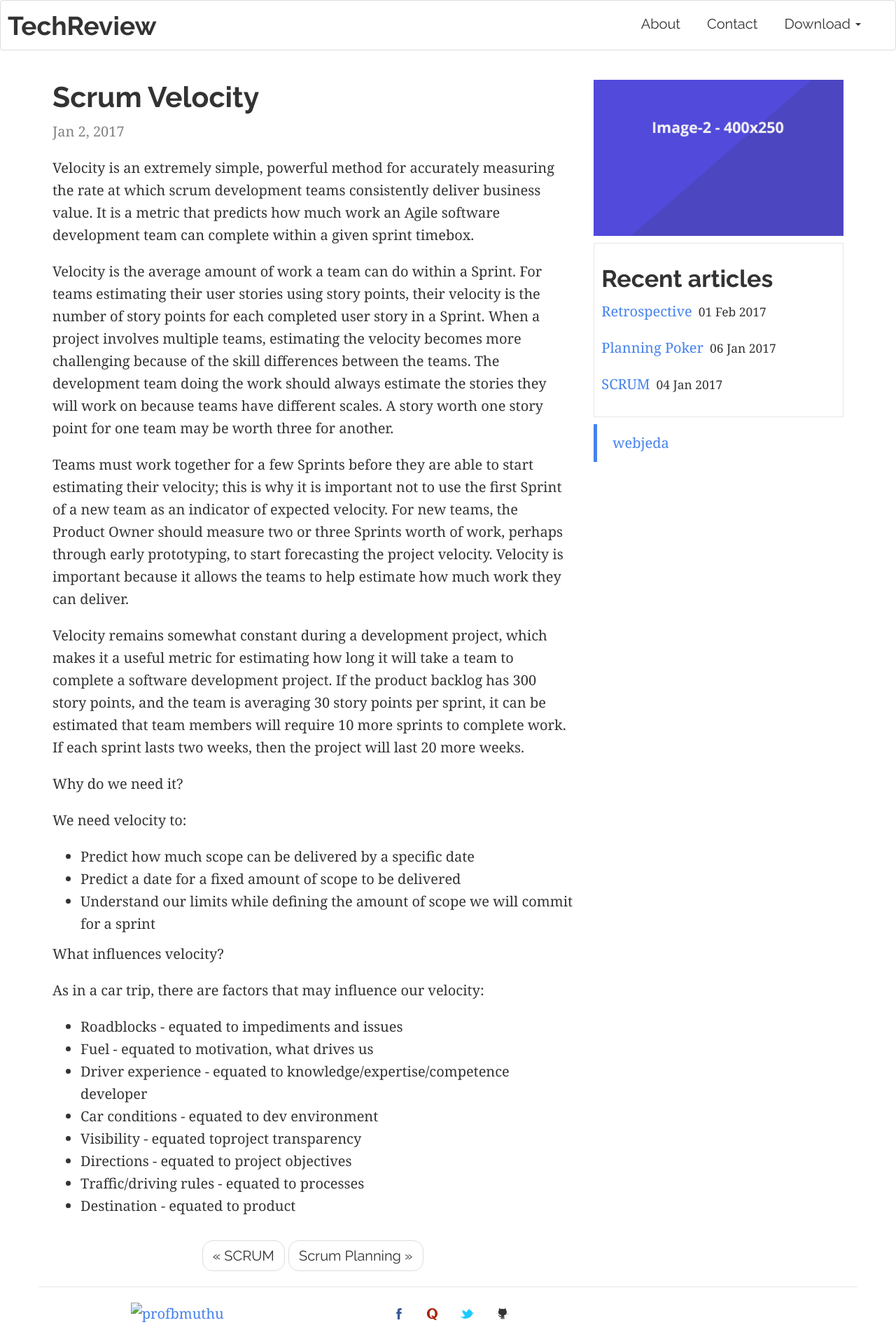
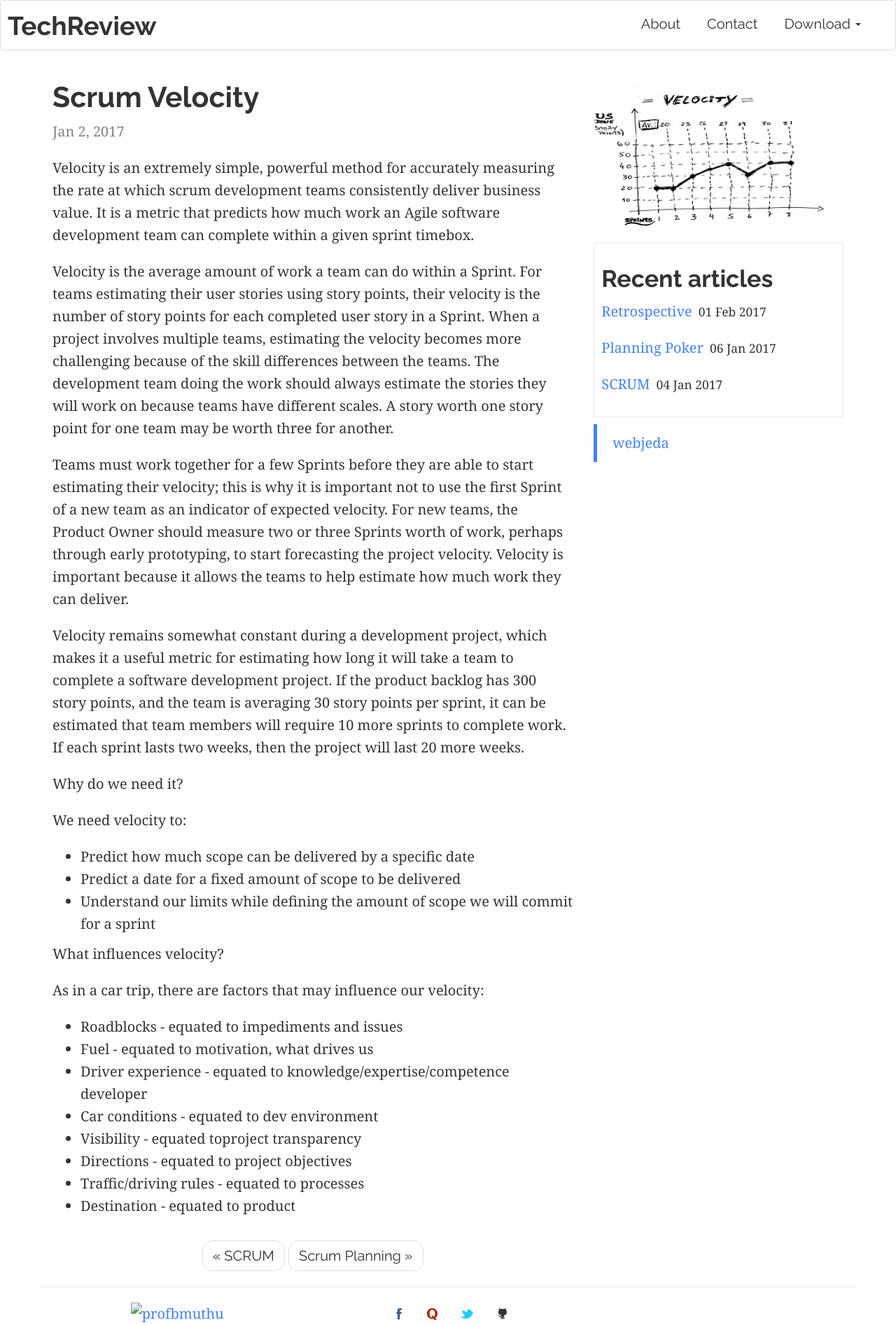
Before and after one commit to profbmuthu/CCrime, a Jekyll site: the page built from _posts/2017-1-8-velocity.md, in a window 1280 px wide. Shown: the whole page at 70% size. Built offline with Jekyll 4.4.1, drawn with Linux system fonts in a browser that asks for light colours.

Commit message:
Update 2017-1-8-velocity.md

```diff
--- a/_posts/2017-1-8-velocity.md
+++ b/_posts/2017-1-8-velocity.md
@@ -3,7 +3,7 @@ layout: post
 title:  "Scrum Velocity"
 date:   2017-1-2 10:51:47 +0530
 categories: scrum management
-img: image-2.png
+img: velocity.png
 categories: [scrum, management]
 published: true
 ---
```
